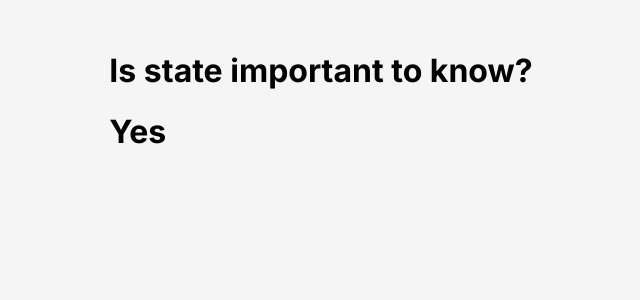
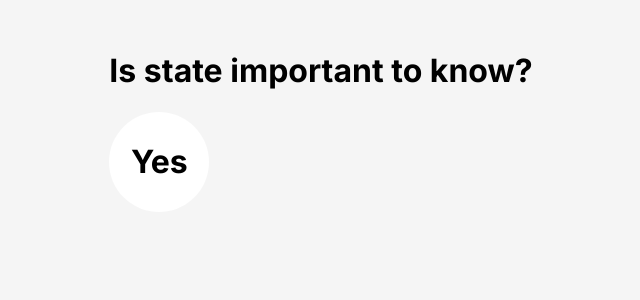
Before and after one commit to Arafat-alim/react-from-scratch, a React (Create React App) app in the folder react-official-fundamentals/: page / in a window 1280 px wide. Shown: the top 300 px of the page, without its empty margins (319-959 px from the left). Built offline with nearby package versions, Linux system fonts and the light colour scheme.

Commit message:
basic state added using useState.

```diff
--- a/react-official-fundamentals/src/components/ReactState.jsx
+++ b/react-official-fundamentals/src/components/ReactState.jsx
@@ -2,10 +2,13 @@ import React, { useState } from "react";
 
 export default function ReactState() {
   const [data, setData] = useState("Yes");
+  function handleClick() {
+    setData("No");
+  }
   return (
     <div className="state">
       <h1 className="state--title">Is state important to know?</h1>
-      <div className="state--value">
+      <div className="state--value" onClick={handleClick}>
         <h1>{data}</h1>
       </div>
     </div>
--- a/react-official-fundamentals/src/index.css
+++ b/react-official-fundamentals/src/index.css
@@ -157,3 +157,13 @@ main {
   border: 1px solid whitesmoke;
   border-radius: 5px;
 }
+
+.state--value {
+  height: 100px;
+  width: 100px;
+  border-radius: 50%;
+  display: flex;
+  justify-content: center;
+  align-items: center;
+  background-color: white;
+}
```
